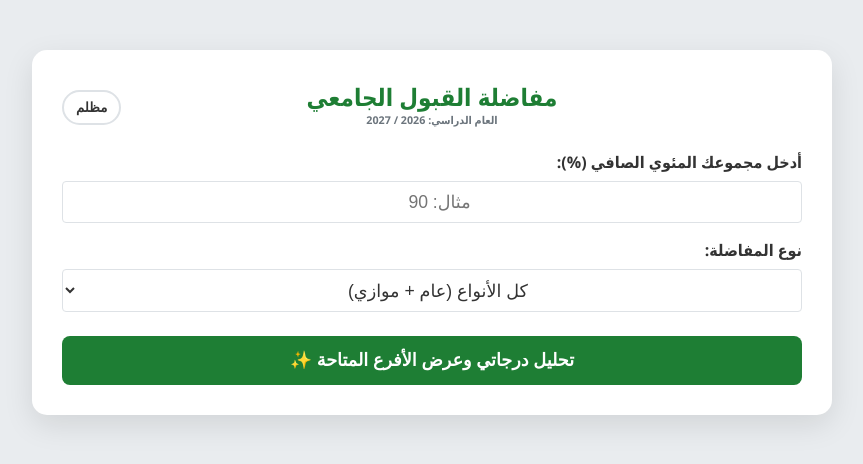
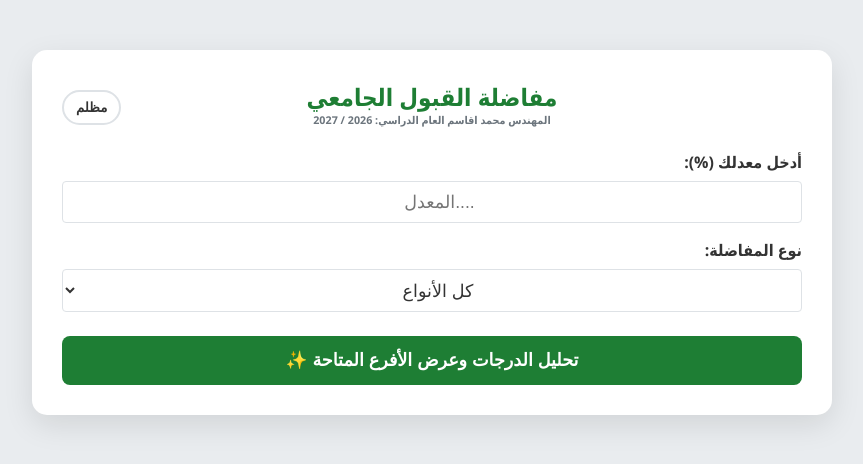
Before and after one commit to mohmadalqaseem20092009/mofadala-app, a Flask app: page / in a window 1280 px wide. Shown: the top 464 px of the page, without its empty margins (208-1071 px from the left). Run offline with Flask 3, Linux system fonts and the light colour scheme.

Commit message:
Update index.html

```diff
--- a/templates/index.html
+++ b/templates/index.html
@@ -58,25 +58,25 @@
     <div class="main-card">
         <div class="text-center mb-4">
             <h2 style="color: var(--primary-color);" class="mb-2">مفاضلة القبول الجامعي</h2>
-            <h6 style="color: #6c757d;">العام الدراسي: 2026 / 2027</h6>
+            <h6 style="color: #6c757d;"> المهندس محمد اقاسم العام الدراسي: 2026 / 2027 </h6>
         </div>
 
         <form onsubmit="processAnalysis(event)">
             <div class="mb-3">
-                <label class="form-label">أدخل مجموعك المئوي الصافي (%):</label>
-                <input type="number" step="0.01" id="scoreInput" class="form-control" placeholder="مثال: 90" required>
+                <label class="form-label"> أدخل معدلك (%):</label>
+                <input type="number" step="0.01" id="scoreInput" class="form-control" placeholder="....المعدل" required>
             </div>
 
             <div class="mb-4">
                 <label class="form-label">نوع المفاضلة:</label>
                 <select id="typeSelect" class="form-select">
-                    <option value="all">كل الأنواع (عام + موازي)</option>
+                    <option value="all">كل الأنواع </option>
                     <option value="عام">مفاضلة عامة</option>
                     <option value="موازي">مفاضلة التعليم الموازي</option>
                 </select>
             </div>
 
-            <button type="submit" class="btn-analyze">تحليل درجاتي وعرض الأفرع المتاحة ✨</button>
+            <button type="submit" class="btn-analyze">تحليل الدرجات وعرض الأفرع المتاحة ✨</button>
         </form>
 
         <div class="loader-container" id="loader">
```
